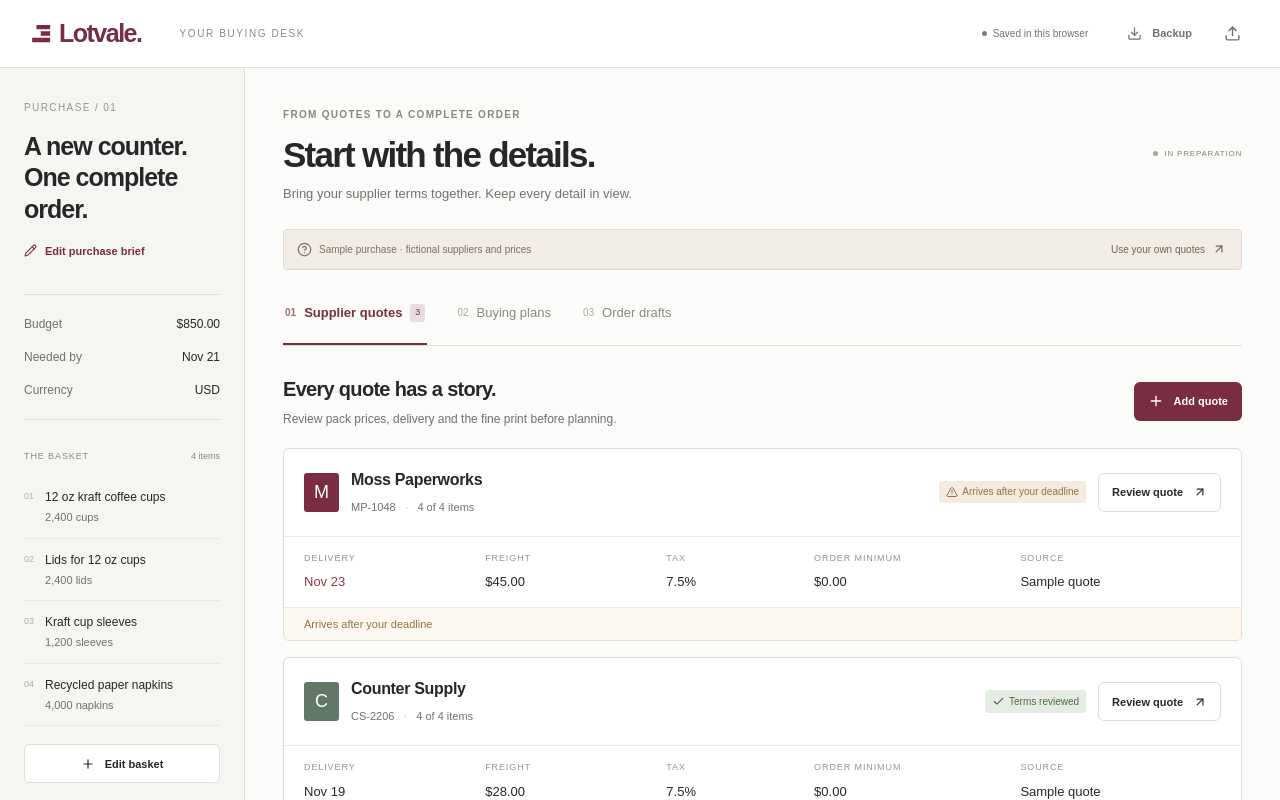
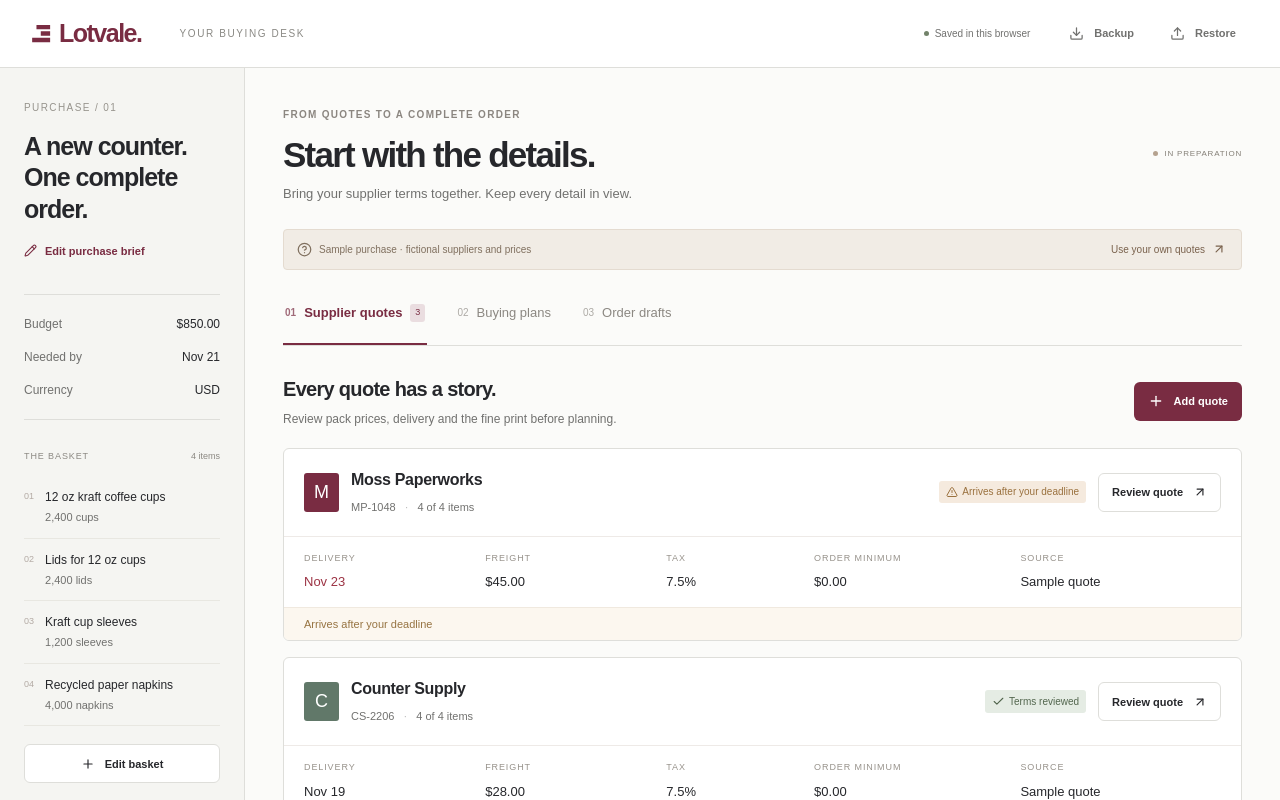
Before and after one commit to ShalyX/lotvale, a Next.js app: page /app in a window 1280 px wide. Shown: the top 800 px of the page. Built offline with nearby package versions, Linux system fonts and the light colour scheme.

Commit message:
Label the project restore action beside Backup

```diff
--- a/components/workspace.tsx
+++ b/components/workspace.tsx
@@ -178,12 +178,13 @@ export function Workspace() {
             <span>Backup</span>
           </button>
           <button
-            className="icon-button"
+            className="button small ghost"
             title="Restore project backup"
             aria-label="Restore project backup"
             onClick={() => backupInput.current?.click()}
           >
-            <Upload size={17} />
+            <Upload size={15} />
+            <span>Restore</span>
           </button>
           <input
             ref={backupInput}
```
